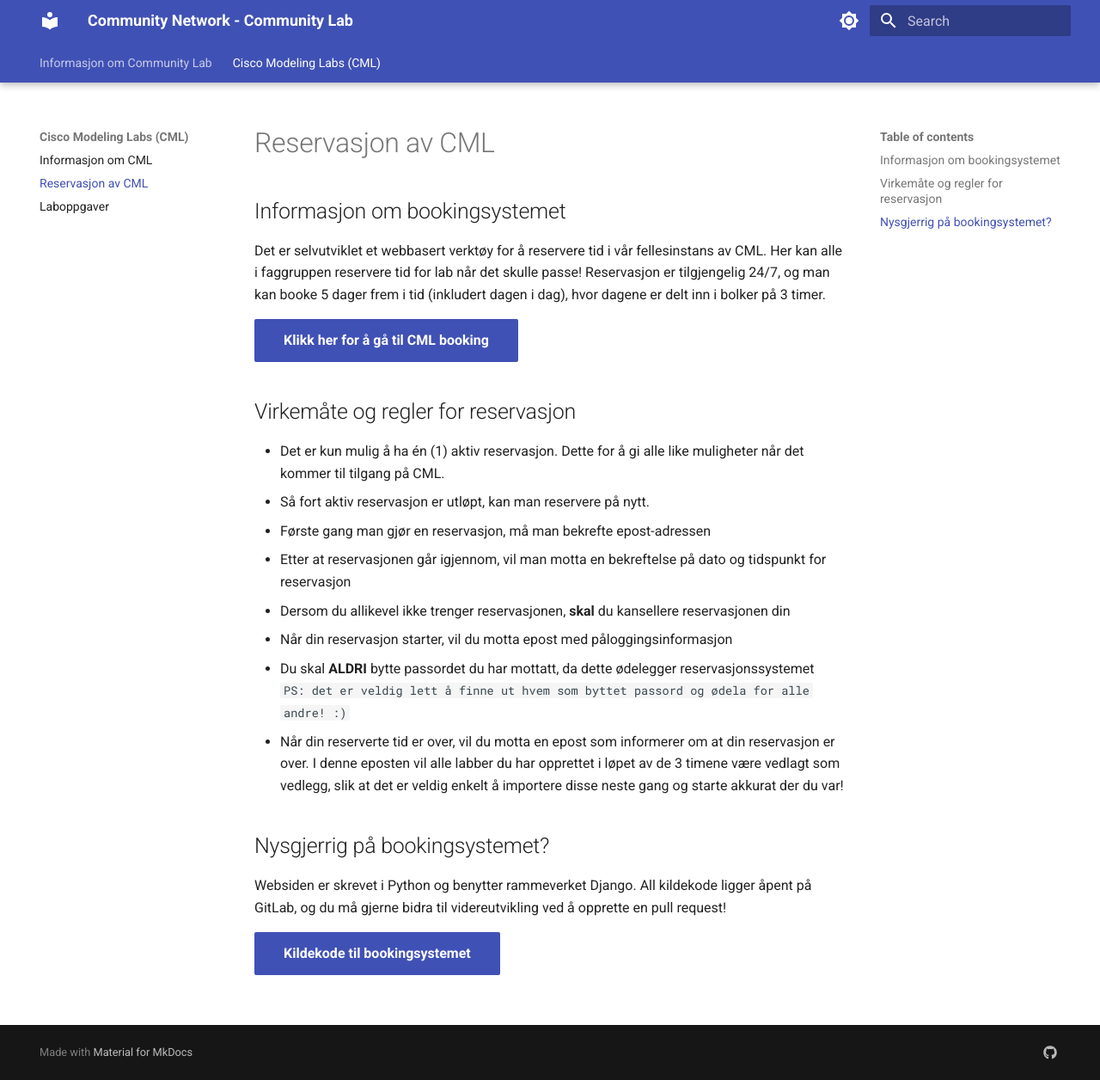
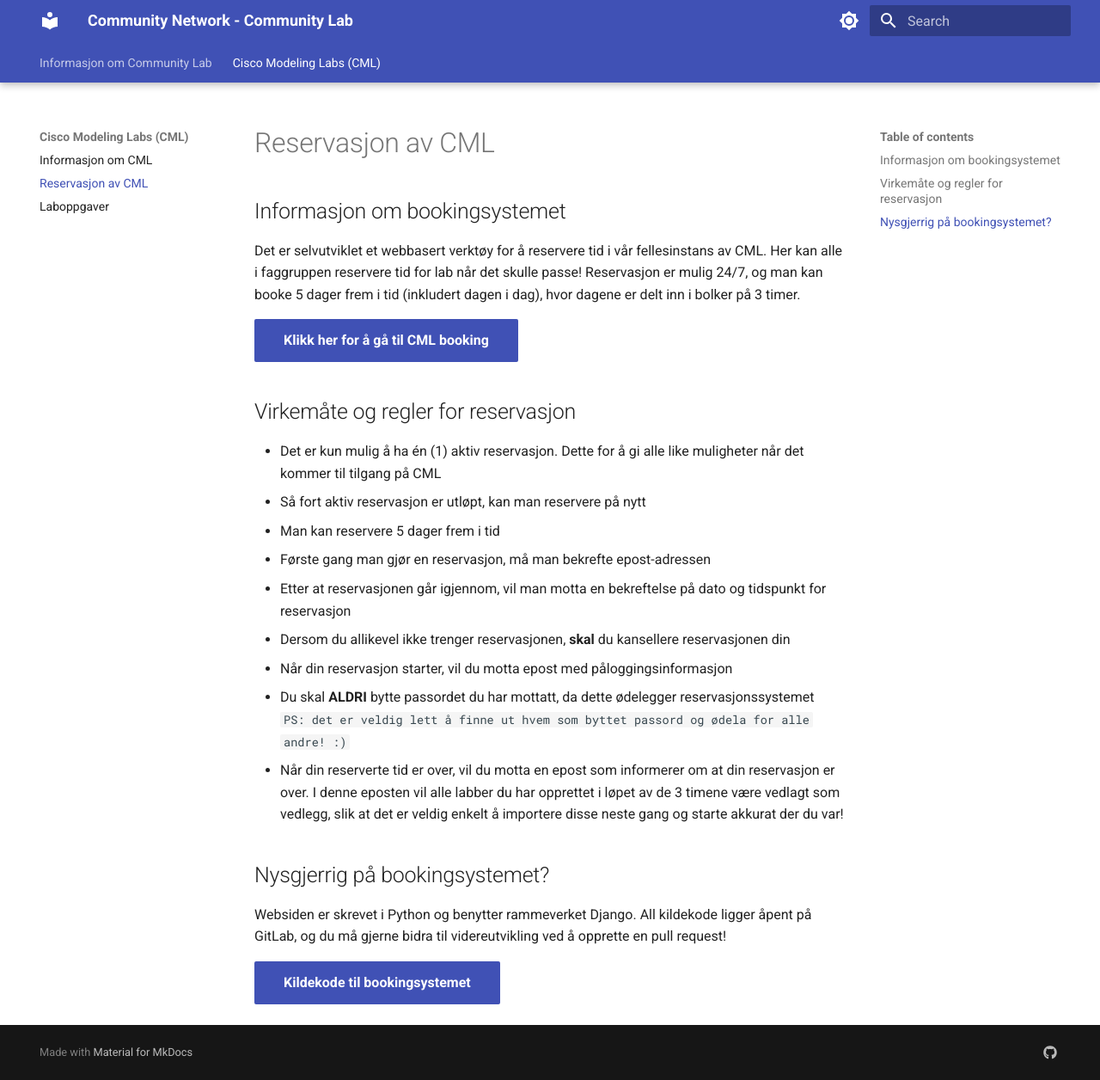
Before and after one commit to johabak/communitylab-wiki, an MkDocs documentation site: the page built from docs/Cisco_Modeling_Labs_(CML)/cml_booking.md, in a window 1280 px wide and 1256 px high. Shown: the whole window at 86% size. Built offline with MkDocs 1.6.1 and Material for MkDocs 9.7.7, drawn with Linux system fonts in a browser that asks for light colours.

Commit message:
Typos ++

```diff
--- a/docs/Cisco_Modeling_Labs_(CML)/cml_booking.md
+++ b/docs/Cisco_Modeling_Labs_(CML)/cml_booking.md
@@ -6,14 +6,15 @@ hide:
 
 ## Informasjon om bookingsystemet
 
-Det er selvutviklet et webbasert verktøy for å reservere tid i vår fellesinstans av CML. Her kan alle i faggruppen reservere tid for lab når det skulle passe! Reservasjon er tilgjengelig 24/7, og man kan booke 5 dager frem i tid (inkludert dagen i dag), hvor dagene er delt inn i bolker på 3 timer.
+Det er selvutviklet et webbasert verktøy for å reservere tid i vår fellesinstans av CML. Her kan alle i faggruppen reservere tid for lab når det skulle passe! Reservasjon er mulig 24/7, og man kan booke 5 dager frem i tid (inkludert dagen i dag), hvor dagene er delt inn i bolker på 3 timer.
 
 [Klikk her for å gå til CML booking](https://booking.communitylab.network/){ .md-button .md-button--primary }
 
 ## Virkemåte og regler for reservasjon
 
-- Det er kun mulig å ha én (1) aktiv reservasjon. Dette for å gi alle like muligheter når det kommer til tilgang på CML.
-- Så fort aktiv reservasjon er utløpt, kan man reservere på nytt.
+- Det er kun mulig å ha én (1) aktiv reservasjon. Dette for å gi alle like muligheter når det kommer til tilgang på CML
+- Så fort aktiv reservasjon er utløpt, kan man reservere på nytt
+- Man kan reservere 5 dager frem i tid
 - Første gang man gjør en reservasjon, må man bekrefte epost-adressen
 - Etter at reservasjonen går igjennom, vil man motta en bekreftelse på dato og tidspunkt for reservasjon
 - Dersom du allikevel ikke trenger reservasjonen, **skal** du kansellere reservasjonen din
```
